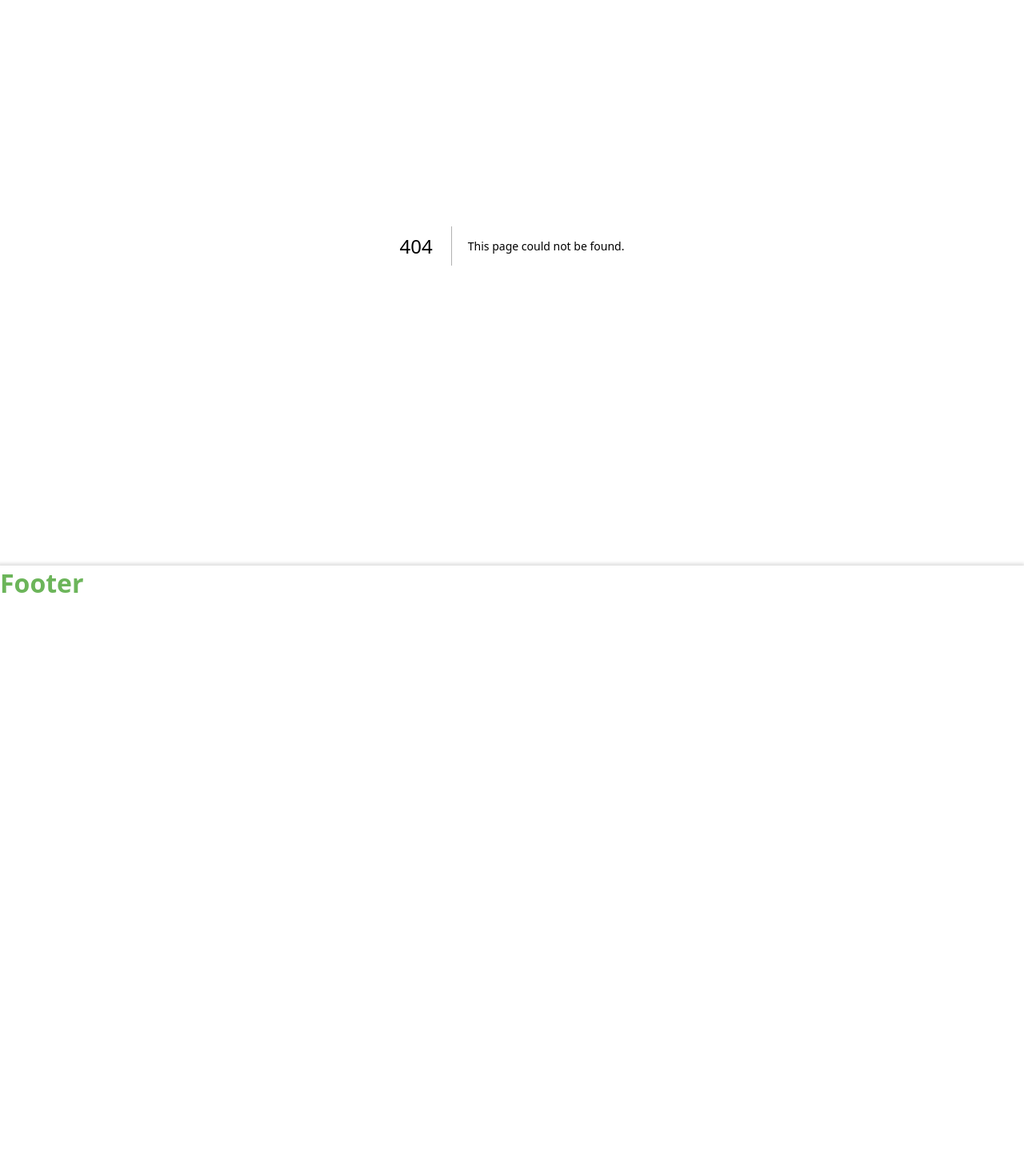
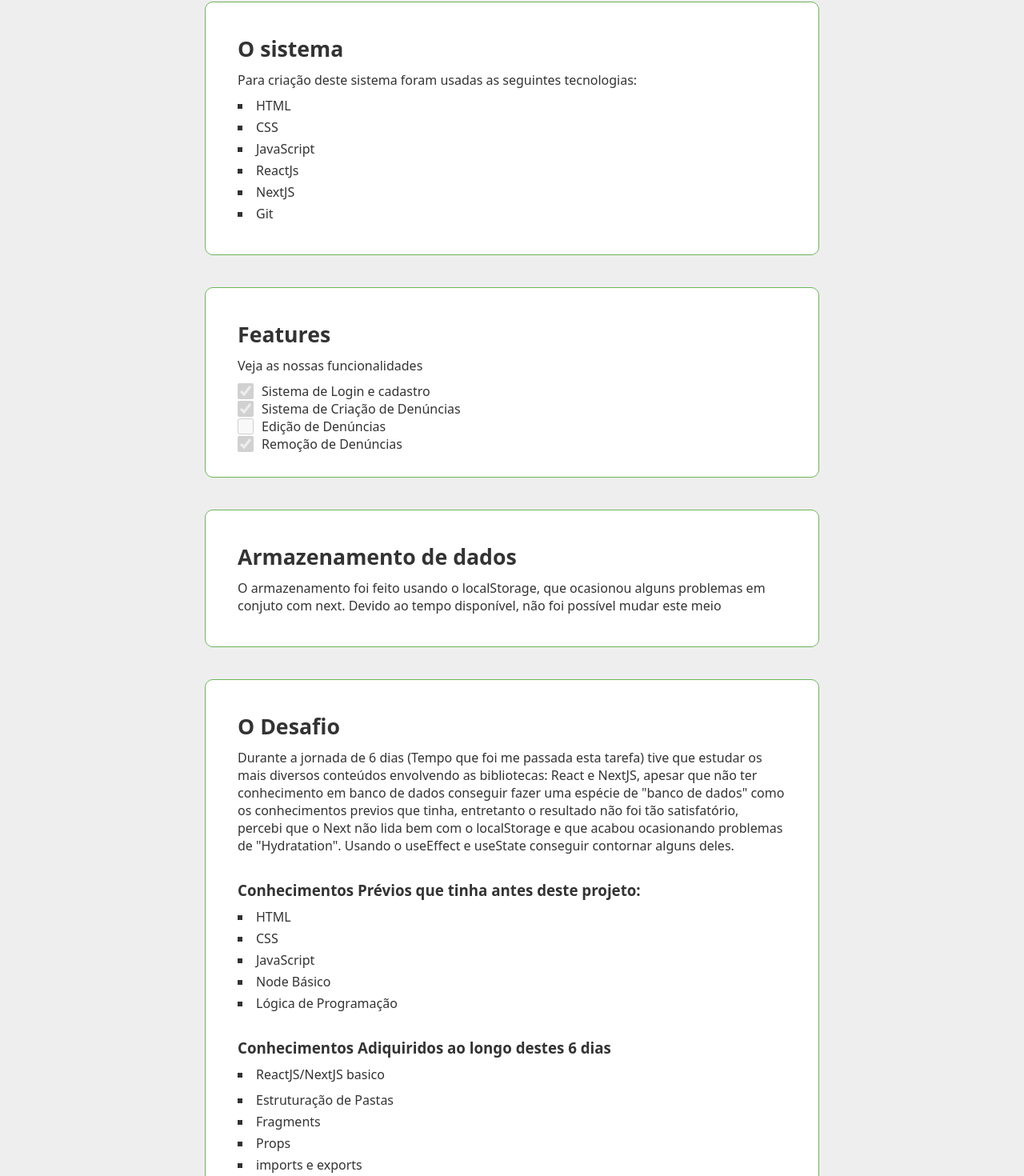
Before and after one commit to WillianM19/Selecao-02-2022-Pechinchou, a Next.js app: page /sobre in a window 1280 px wide. Before the commit this address had no page. Shown: the part 163-1633 px from the top of the page at 80% size. Before the commit the page ends 1170 px from the top, so only its background shows below. Built offline with nearby package versions, Linux system fonts and the light colour scheme.

Commit message:
Página sobre 1/3

```diff
--- a/pages/index.js
+++ b/pages/index.js
@@ -14,7 +14,8 @@ export default function Home() {
           <Image src="/images/logo.svg" width="250px" height="250px" />
           <div className={styles.homeHeroContent}>
             <h1>Green Save</h1>
-            <p>Lorem Ipsum is simply dummy text of the printing and typesetting industry. Lorem Ipsum has been the industry's standard dummy text ever since the 1500s, when an unknown printer took a galley of type and scrambled it to make a type specimen book.</p>
+            <p>Bem vindo ao Green Save!</p>
+            <p>Um sistema destinado ao combate dos crimes ambientais por meio de denúncias.</p>
           </div>
           <Btn link="/denunciar">Denuncie Agora!</Btn>
         </div>
--- /dev/null
+++ b/pages/sobre.js
@@ -0,0 +1,66 @@
+import styles from '../styles/Sobre.module.css'
+export default function Sobre(){
+    return(
+        <main className={styles.sobre}>
+            <h1>Sobre</h1>
+            <section>
+                <h2>O sistema</h2>
+                <p>Para criação deste sistema foram usadas as seguintes tecnologias:</p>
+                <ul>
+                    <li>HTML</li>
+                    <li>CSS</li>
+                    <li>JavaScript</li>
+                    <li>ReactJs</li>
+                    <li>NextJS</li>
+                    <li>Git</li>
+                </ul>
+            </section>
+            <section>
+                <h2>Features</h2>
+                <p>Veja as nossas funcionalidades</p>
+                <div className={styles.checkboxItem}><input type="checkbox" checked disabled/><span>Sistema de Login e cadastro</span></div>
+                <div className={styles.checkboxItem}><input type="checkbox" checked disabled/><span>Sistema de Criação de Denúncias</span></div>
+                <div className={styles.checkboxItem}><input type="checkbox" disabled/><span>Edição de Denúncias</span></div>
+                <div className={styles.checkboxItem}><input type="checkbox" checked disabled/><span>Remoção de Denúncias</span></div>
+
+            </section>
+            <section>
+                <h2>Armazenamento de dados</h2>
+                <p>O armazenamento foi feito usando o localStorage, que ocasionou alguns problemas em conjuto com next. Devido ao tempo disponível, não foi possível mudar este meio</p>
+            </section>
+            <section>
+                <h2>O Desafio</h2>
+                <p>Durante a jornada de 6 dias &#40;Tempo que foi me passada esta tarefa&#41; tive que estudar os mais diversos conteúdos envolvendo as bibliotecas: React e NextJS, apesar que não ter conhecimento em banco de dados conseguir fazer uma espécie de "banco de dados" como os conhecimentos previos que tinha, entretanto o resultado não foi tão satisfatório, percebi que o Next não lida bem com o localStorage e que acabou ocasionando problemas de "Hydratation". Usando o useEffect e useState conseguir contornar alguns deles.</p>
+                <br/>
+                <h3>Conhecimentos Prévios que tinha antes deste projeto:</h3>
+                <ul>
+                    <li>HTML</li>
+                    <li>CSS</li>
+                    <li>JavaScript</li>
+                    <li>Node Básico</li>
+                    <li>Lógica de Programação</li>
+                </ul>
+                <br/>
+                <h3>Conhecimentos Adiquiridos ao longo destes 6 dias</h3>
+                <ul>
+                    <li>ReactJS/NextJS basico</li>
+                    <ul>
+                        <li>Estruturação de Pastas</li>
+                        <li>Fragments</li>
+                        <li>Props</li>
+                        <li>imports e exports</li>
+                        <li>Renderização Condicional</li>
+                        <li>Componentes de layout usando o children</li>
+                        <li>Renderização de listas, arrays etc...</li>
+                        <li>Entre outros...</li>
+                    </ul>
+                </ul>
+            </section>
+            <section>
+                <h2>Sobre Mim</h2>
+                <p>Sou Willian, estudante de análise e desenvimento de sistemas - IFRN</p>
+                <p>Veja este projeto no github</p>
+            </section>
+        </main>
+    )
+}
--- /dev/null
+++ b/styles/Sobre.module.css
@@ -0,0 +1,36 @@
+.sobre {
+    display: flex;
+    flex-direction: column;
+    align-items: center;
+    justify-content: center;
+
+    list-style-position: inside;
+}
+.sobre li {
+    margin: 5px 0;
+    list-style-type: square;
+}
+.sobre h1{
+    font-size: 30pt;
+    margin: 20px 0;
+}
+.sobre h2 {
+    font-size: 20pt;
+}
+.sobre h1, .sobre h2, .sobre ul, .sobre p{
+    margin: 10px 0;
+}
+.sobre section{
+    background-color: white;
+    padding: 30px 40px;
+    width: 60vw;
+    max-width: 1000px;
+    border-radius: 10px;
+    margin: 20px 0;
+    border: 1px solid var(--main-color);
+}
+.checkboxItem {
+    display: flex;
+    align-items: center;
+    gap: 10px;
+}
--- a/styles/globals.css
+++ b/styles/globals.css
@@ -30,7 +30,11 @@ input, select {
   border-radius: 10px;
   background-color: var(--main-color);
 }
-
+input[type=checkbox]{
+  min-width: 20px;
+  height: 20px;
+  margin: 0;
+}
 input::placeholder {
   color: rgba(238, 238, 238, 0.589);
 }
```
Also changed, not shown: components/githubBtn.js (added, +9 -0 lines), public/icons/github.png (added), public/icons/login.svg (deleted).
